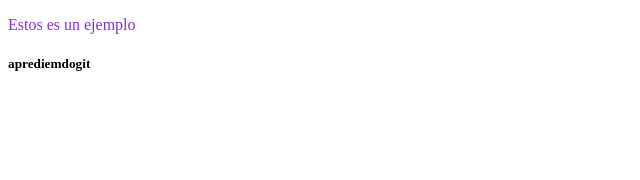
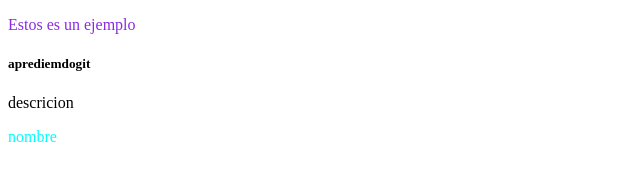
Before and after one commit to lucilagrosso/practicagit, a plain HTML site: page index.html in a window 1280 px wide. Shown: the whole page, without its empty margins (0-640 px from the left). Drawn offline with Linux system fonts and the light colour scheme.

Commit message:
agrego parrago y cambio color

```diff
--- a/index.html
+++ b/index.html
@@ -8,5 +8,7 @@
 <body>
     <p style="color: blueviolet;"> Estos es un ejemplo</p>
     <h5>aprediemdogit</h5>
+    <p>descricion</p>
+    <p style="color: aqua;">nombre</p>
 </body>
 </html>
```
